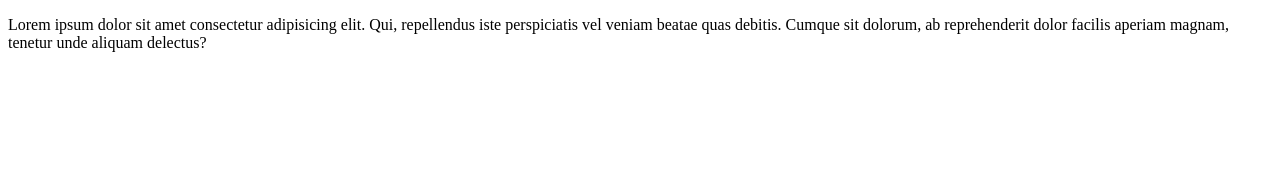
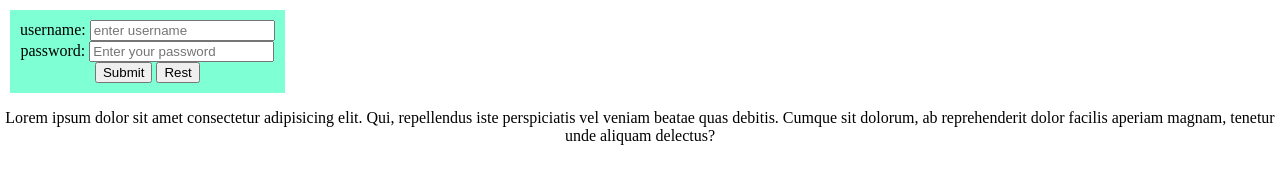
Before and after one commit to rar34/my-first-github-repo, a plain HTML site: page index.html in a window 1280 px wide. Drawn offline with Linux system fonts and the light colour scheme.

Commit message:
added css

```diff
--- a/index.html
+++ b/index.html
@@ -4,9 +4,19 @@
     <meta charset="UTF-8">
     <meta name="viewport" content="width=device-width, initial-scale=1.0">
     <title>My first github repo</title>
+    <link rel="stylesheet" href="styles/blog.css">
 </head>
 <body>
-    <p>Lorem ipsum dolor sit amet consectetur adipisicing elit. Qui, repellendus iste perspiciatis vel veniam beatae quas debitis. Cumque sit dolorum, ab reprehenderit dolor facilis aperiam magnam, tenetur unde aliquam delectus?</p>
-
+    <div class="login">
+        <form action="">
+            username: <input type="text" placeholder="enter username"><br>
+            password: <input type="password" name="" id="" placeholder="Enter your password"><br>
+            <input type="button" value="Submit">
+            <input type="button" value="Rest">
+        </form>
+    </div>
+    <div>
+        <p>Lorem ipsum dolor sit amet consectetur adipisicing elit. Qui, repellendus iste perspiciatis vel veniam beatae quas debitis. Cumque sit dolorum, ab reprehenderit dolor facilis aperiam magnam, tenetur unde aliquam delectus?</p>
+    </div>
 </body>
 </html>
--- /dev/null
+++ b/styles/blog.css
@@ -0,0 +1,15 @@
+body{
+    margin-left: auto;
+    margin-right: auto;
+    text-align: center;
+    height: fit-content;
+    width: fit-content;
+}
+.login{
+    background-color: aquamarine;
+    width: fit-content;
+    height: fit-content;
+    padding: 10px;
+    margin: 10px;
+
+}
```
